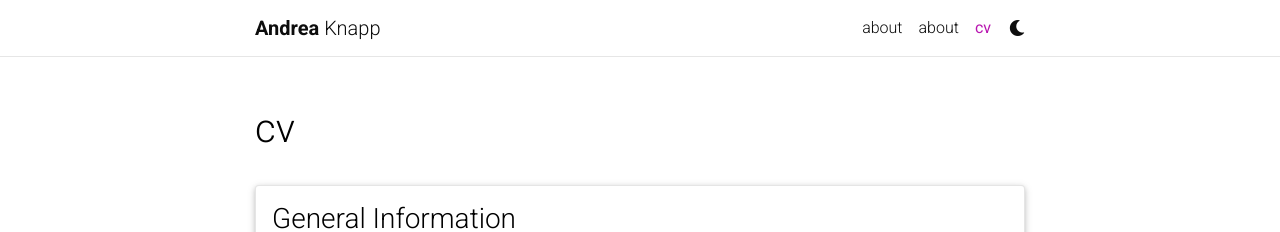
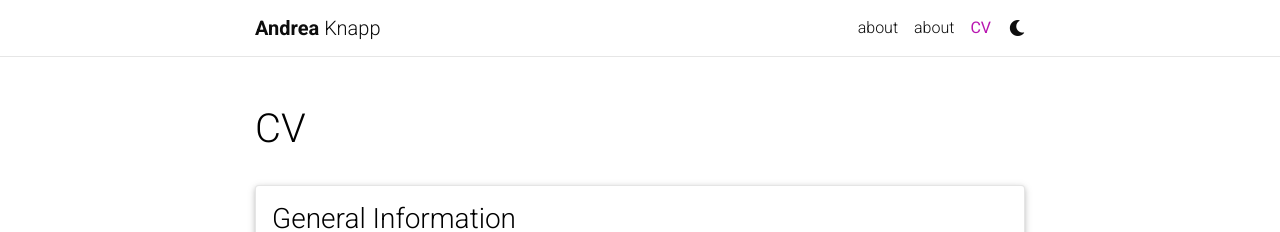
Before and after one commit to andrea-knpp/website, a Jekyll site: the page built from _pages/cv.md, in a window 1280 px wide and 900 px high. Shown: the top 232 px of the window. Built offline with Jekyll 4.4.1, drawn with Linux system fonts in a browser that asks for light colours; comment, search, counter and statistics services are not loaded; a style sheet for code colours, icons or effects is not loaded.

Commit message:
Update cv.md

```diff
--- a/_pages/cv.md
+++ b/_pages/cv.md
@@ -1,7 +1,7 @@
 ---
 layout: cv
-title: cv
-permalink: /cv
+title: CV
+permalink: /cv/
 nav: true
 nav_order: 3
 ---
```
